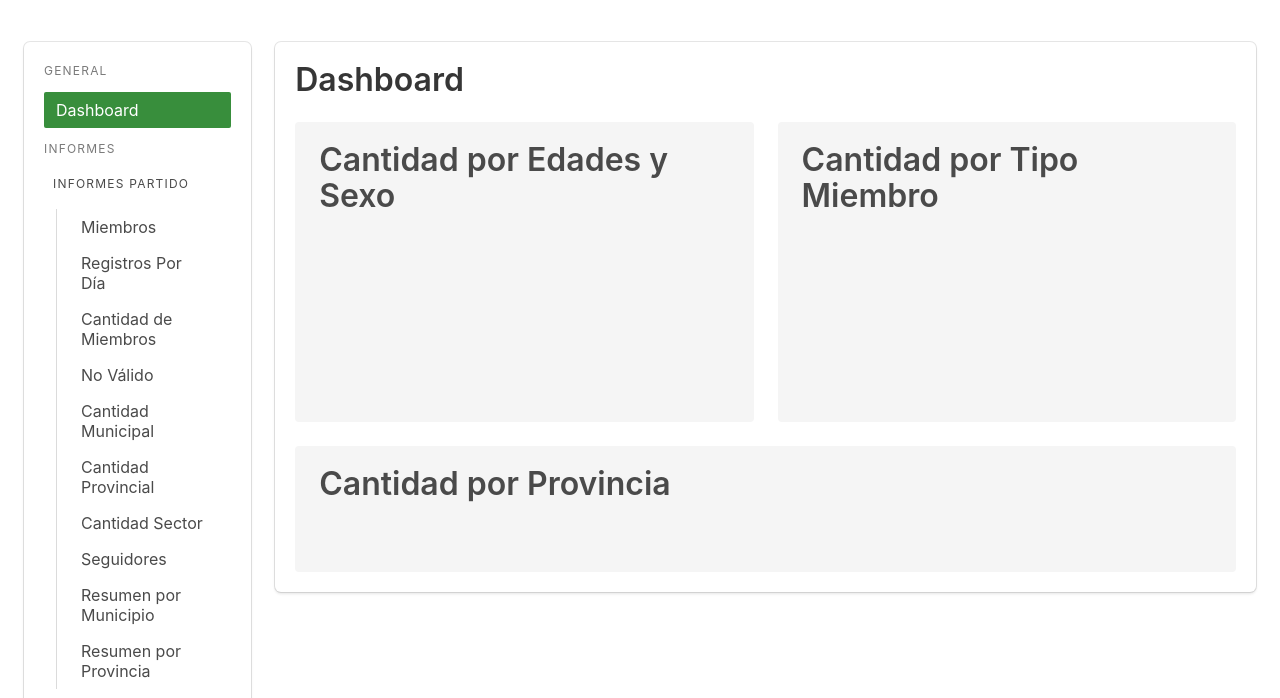
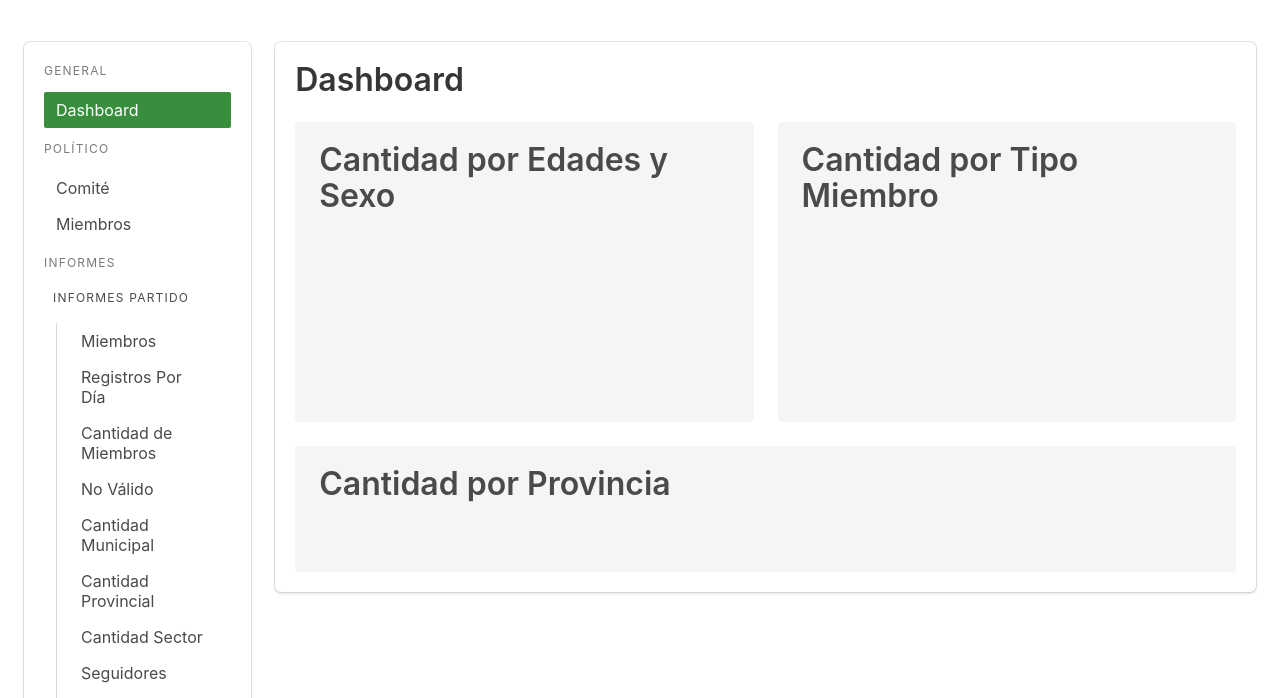
Before and after one commit to franciscoh017/franciscoh017.github.io, a plain HTML site: page home.html in a window 1280 px wide. Shown: the part 70-768 px from the top of the page. Drawn offline with nearby package versions, Linux system fonts and the light colour scheme; a script that the page names is missing.

Commit message:
changes aside

```diff
--- a/home.html
+++ b/home.html
@@ -73,6 +73,13 @@
                         </p>
                         <ul class="menu-list">
                             <li><a class="is-active">Dashboard</a></li>
+                        </ul>
+                        <p class="menu-label">
+                            Político
+                        </p>
+                        <ul class="menu-list">
+                            <li><a>Comité</a></li>
+                            <li><a>Miembros</a></li>
                         </ul>
                         <p class="menu-label">
                             Informes
```
